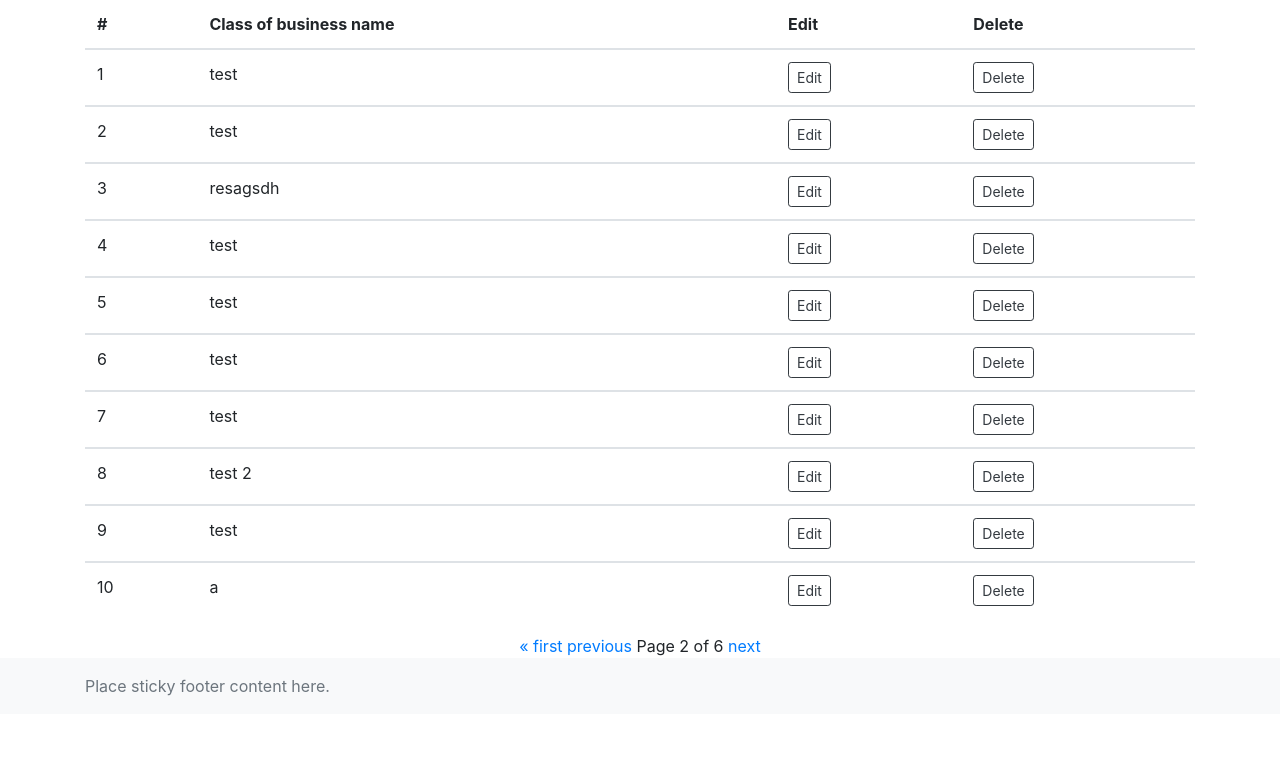
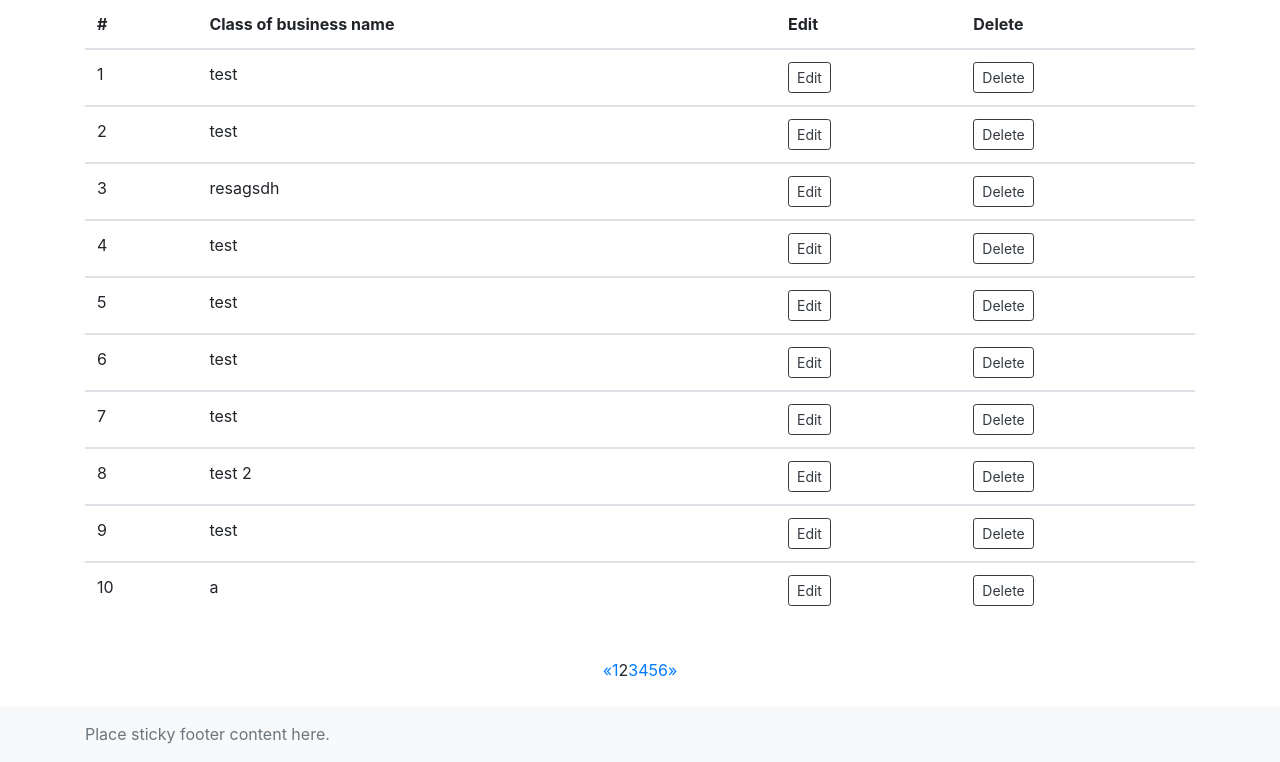
Before and after one commit to Lukaszesque/BusinessWebsite, a Django app: page /settings/classOfBusiness/?page=2 in a window 1280 px wide. Shown: the part 267-1029 px from the top of the page. Before the commit the page ends 963 px from the top, so only its background shows below. Run offline with Django 4.2, Linux system fonts and the light colour scheme; data comes from the database, SQL or seed files in the repository; some libraries are stand-ins or nearby versions.

Commit message:
updated the pagination links

```diff
--- a/settings/templates/settings/classOfBusiness/index.html
+++ b/settings/templates/settings/classOfBusiness/index.html
@@ -138,24 +138,29 @@
 
   </div>
 
-  <div class='container'>
+  <!-- Pagination -->
+
+  <div class='container p-4'>
     <div class='pagination justify-content-center'>
-      <span class='step-links'>
         {% if dataset.has_previous %}
-          <a href="?page=1">&laquo; first</a>
-          <a href="?page={{ dataset.previous_page_number }}">previous</a>
+          <li><a href="?page={{ dataset.previous_page_number }}">&laquo;</a></li>
+        {% else %}
+          <li class="disabled"><span>&laquo;</span></li>
         {% endif %}
 
-        <span class="current">
-          Page {{ dataset.number }} of {{ dataset.paginator.num_pages }}
-        </span>
+        {% for i in dataset.paginator.page_range %}
+          {% if dataset.number == i %}
+            <li class="active"><span>{{ i }} <span class="sr-only">(current)</span></span></li>
+          {% else %}
+            <li><a href="?page={{ i }}">{{ i }}</a></li>
+          {% endif %}
+        {% endfor %}
 
         {% if dataset.has_next %}
-        <a href="?page={{ dataset.next_page_number }}">next</a>
-        <a href="?page={{ dataset.paginator.num_pages }}"></a>
+          <li><a href="?page={{ dataset.next_page_number }}">&raquo;</a></li>
+        {% else %}
+          <li class="disabled"><span>&raquo;</span></li>
         {% endif %}
-
-      </span>
 
     </div>
 
```
